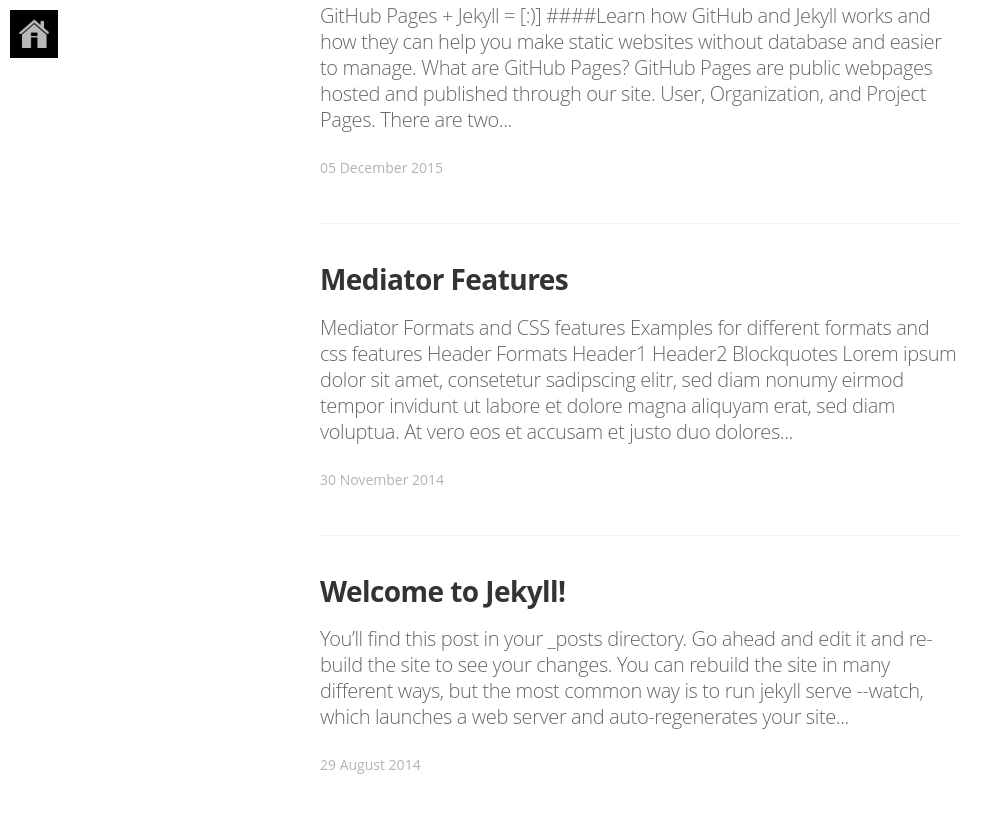
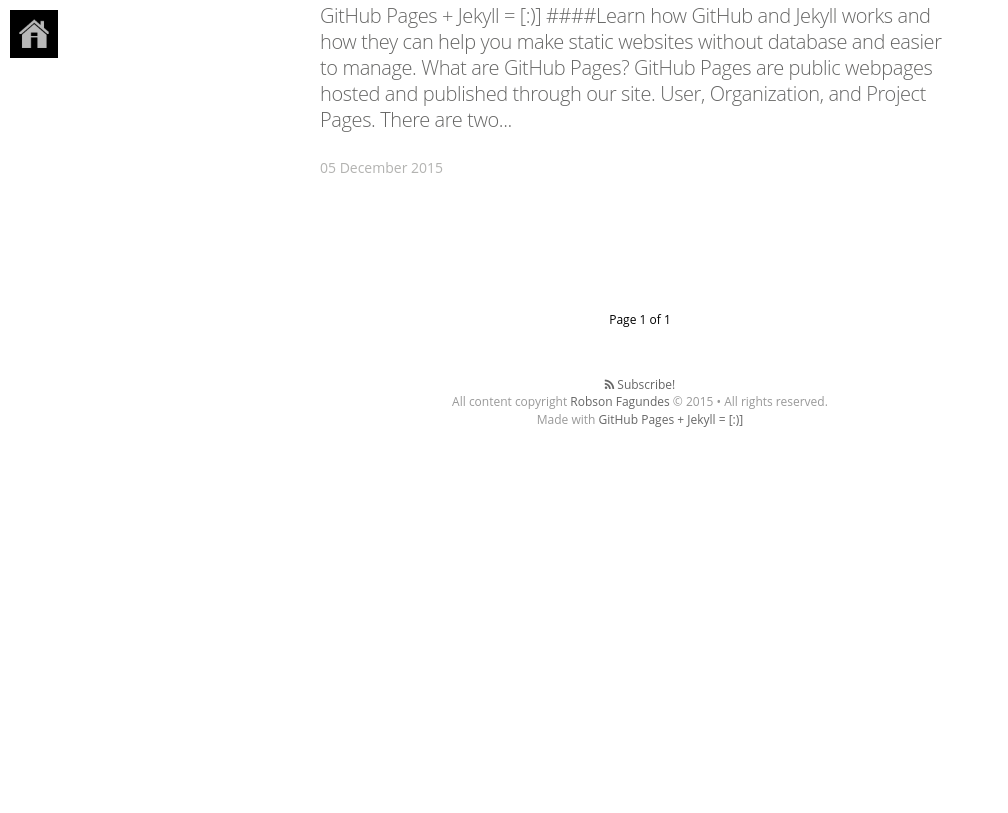
Before and after one commit to robsonfagundes/robsonfagundes.github.io, a Jekyll site: the page built from index.html, in a window 1280 px wide and 900 px high, scrolled down 877 px. Shown: the top 813 px of the window, without its empty margins (0-1008 px from the left). Built offline with Jekyll 4.4.1, drawn with Linux system fonts in a browser that asks for light colours; nearby versions of some CDN libraries; some web fonts are replaced; Markdown is read by kramdown in place of the engine named in the settings; the list of posts is cut into pages by our own code; after the commit the page ends 1354 px from its top, so only the background shows below that.

Commit message:
Update Post

```diff
--- a/_config.yml
+++ b/_config.yml
@@ -27,7 +27,7 @@
 paginate:	5
 
 url: "http://robsonfagundes.github.io/" # the base hostname & protocol for your site
-url_about: "http://robsonfagundes.github.io/about"
+url_about: "http://robsonfagundes.github.io/about-me"
 
 baseurl: ""
 #used to display twitter cards
--- a/_posts/2014-08-29-welcome-to-jekyll.markdown
+++ /dev/null
@@ -1,39 +0,0 @@
----
-layout: post
-title:  "Welcome to Jekyll!"
-date:   2014-08-29 14:34:25
-categories: jekyll update
-tags: featured
-image: /assets/article_images/2014-08-29-welcome-to-jekyll/desktop.jpg
----
-You’ll find this post in your `_posts` directory. Go ahead and edit it and re-build the site to see your changes. You can rebuild the site in many different ways, but the most common way is to run `jekyll serve --watch`, which launches a web server and auto-regenerates your site when a file is updated.
-
-To add new posts, simply add a file in the `_posts` directory that follows the convention `YYYY-MM-DD-name-of-post.ext` and includes the necessary front matter. Take a look at the source for this post to get an idea about how it works.
-
-Jekyll also offers powerful support for code snippets:
-
-{% highlight ruby %}
-def print_hi(name)
-  puts "Hi, #{name}"
-end
-print_hi('Tom')
-#=> prints 'Hi, Tom' to STDOUT.
-{% endhighlight %}
-
-Check out the [Jekyll docs][jekyll] for more info on how to get the most out of Jekyll. File all bugs/feature requests at [Jekyll’s GitHub repo][jekyll-gh]. If you have questions, you can ask them on [Jekyll’s dedicated Help repository][jekyll-help].
-
-{% highlight js %}
-
-<footer class="site-footer">
- <a class="subscribe" href="{{ "/feed.xml" | prepend: site.baseurl }}"> <span class="tooltip"> <i class="fa fa-rss"></i> Subscribe!</span></a>
-  <div class="inner">a
-   <section class="copyright">All content copyright <a href="mailto:{{ site.email}}">{{ site.name }}</a> &copy; {{ site.time | date: '%Y' }} &bull; All rights reserved.</section>
-   <section class="poweredby">Made with <a href="http://jekyllrb.com"> Jekyll</a></section>
-  </div>
-</footer>
-{% endhighlight %}
-
-
-[jekyll]:      http://jekyllrb.com
-[jekyll-gh]:   https://github.com/jekyll/jekyll
-[jekyll-help]: https://github.com/jekyll/jekyll-help
--- a/_posts/2014-11-30-mediator_features.markdown
+++ /dev/null
@@ -1,39 +0,0 @@
----
-layout: post
-title:  "Mediator Features"
-date:   2014-11-30 14:34:25
-categories: mediator feature
-tags: featured
-image: /assets/article_images/2014-11-30-mediator_features/night-track.JPG
----
-#Mediator Formats and CSS features
-
-Examples for different formats and css features
-
-#Header Formats
-#Header1
-##Header2
-
-#Blockquotes
->Lorem ipsum dolor sit amet, consetetur sadipscing elitr, sed diam nonumy eirmod tempor invidunt ut labore et dolore magna aliquyam erat, sed diam voluptua. At vero eos et accusam et justo duo dolores et ea rebum. Stet clita kasd gubergren, no sea takimata sanctus
-
-#Lists
-##orderd lists
-1. one
-2. two
-3. three
-
-##unorderd lists
-- Apple
-- Banana
-- Plum
-
-#Links
-This is an [example link](http://example.com/ "With a Title").
-
-#Combinations
->Lorem ipsum dolor sit amet, consetetur sadipscing elitr, sed diam nonumy eirmod tempor invidunt ut labore et dolore magna aliquyam erat, sed diam voluptua. At vero eos et accusam et justo duo dolores et ea rebum. Stet clita kasd gubergren, no sea takimata sanctus
->
-> - Apple
-> - Banana
-> - Plum
```
Also changed, not shown: about.md (+1 -3 lines), 2 other files.
